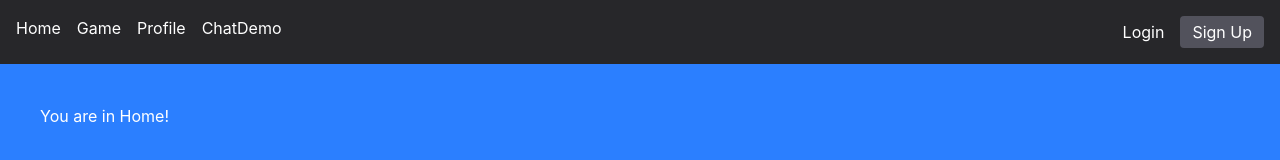
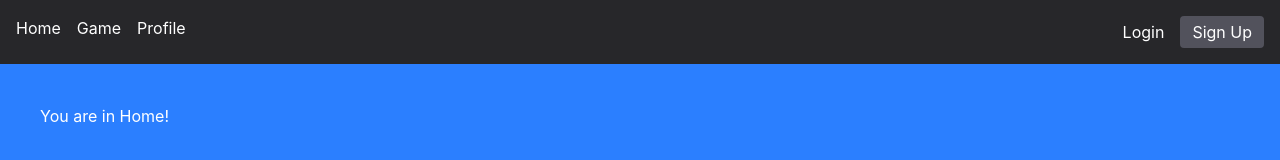
Before and after one commit to mist-interactive/frontend, a React (Vite) app: page / in a window 1280 px wide. Shown: the top 160 px of the page. Built offline with nearby package versions, Linux system fonts and the light colour scheme.

Commit message:
feat(ws): scaffold ws setup, check the api url

```diff
--- a/src/components/Navbar.tsx
+++ b/src/components/Navbar.tsx
@@ -22,7 +22,6 @@
         <Link to="/">Home</Link>
         <Link to="/game">Game</Link>
         <Link to="/profile">Profile</Link>
-        <Link to="/chat">ChatDemo</Link>
       </div>
 
       <div className="flex gap-4 items-center">
--- a/src/contexts/WebSocketContext.tsx
+++ b/src/contexts/WebSocketContext.tsx
@@ -41,7 +41,7 @@
       return;
     }
 
-    // cnstruct the connection URL.
+    // cnstruct the connection URL. TODO: CHECK THE URL IS RIGHT
     const url = `ws://localhost:8080/api/ws?token=${token}`;
 
     // open the connection.
--- a/src/layouts/GlobalLayout.tsx
+++ b/src/layouts/GlobalLayout.tsx
@@ -1,11 +1,13 @@
-import { Outlet } from 'react-router-dom';
+import { Outlet, useLocation } from 'react-router-dom';
 import Navbar from '../components/Navbar';
 import FriendsList from '../components/FriendsList';
 import ChatWindow from '../components/ChatWindow';
 import { useState } from 'react';
+import { WebSocketProvider } from '../contexts/WebSocketContext';
 
 export default function GlobalLayout() {
-
+  // UseLocation forces to rerender the component always after URL changes
+  const location = useLocation();
   const isAuthenticated = localStorage.getItem("token") !== null;
 
   // to track open active chats
@@ -23,14 +25,28 @@
     setActiveChats(activeChats.filter(u => u !== username));
   };
 
+  // if not authenticated, show naked version of the page, no ws connection established
+  if (!isAuthenticated) {
+    return (
+      <div className="flex flex-col h-screen w-full bg-zinc-100 overflow-hidden">
+        <Navbar />
+        <main className="flex-1 overflow-y-auto w-full h-full">
+          <Outlet />
+        </main>
+      </div>
+    );
+  }
+
+  //if auth use websocket
   return (
+    <WebSocketProvider>
     // Changed to flex-col so items stack vertically
     <div className="flex flex-col h-screen w-full bg-zinc-100 overflow-hidden">
 
       {/* navbar is now at the very top and spans 100% width */}
       <Navbar />
 
-      {/* 2. Content wrapper for the remaining screen height. */}
+      {/* content wrapper for the remaining screen height. */}
       <div className="flex-1 relative flex overflow-hidden">
 
         {/* The overlay sidebar */}
@@ -55,7 +71,7 @@
         </main>
 
       </div>
-
     </div>
+    </WebSocketProvider>
   );
 }
```
